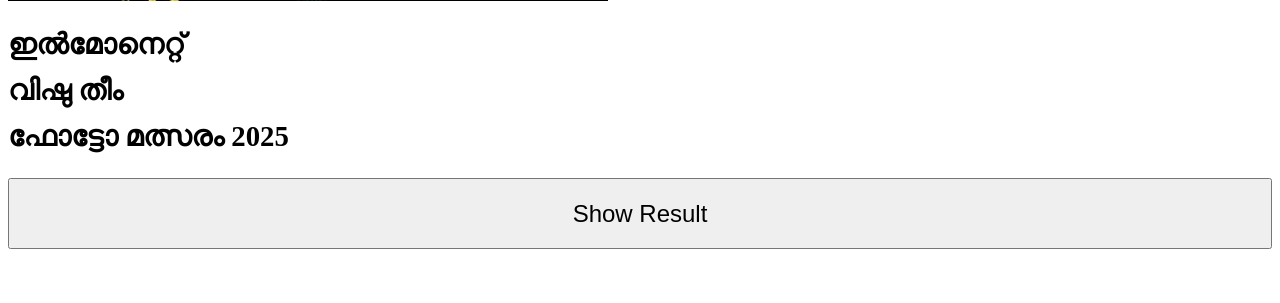
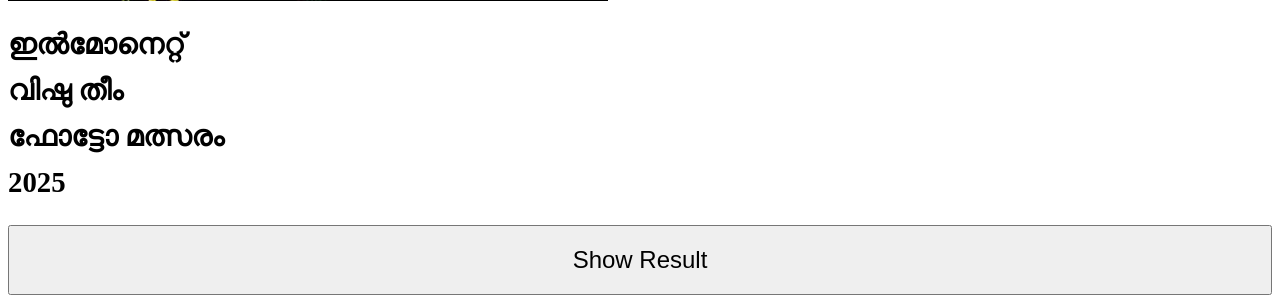
Before and after one commit to illmonet/photo-contest-app, a Flask app: page / in a window 1280 px wide. Shown: the part 1059-1362 px from the top of the page. Before the commit the page ends 1308 px from the top, so only its background shows below. Run offline with Flask 3, Linux system fonts and the light colour scheme.

Commit message:
Update index.html

```diff
--- a/templates/index.html
+++ b/templates/index.html
@@ -1,21 +1,23 @@
 <!DOCTYPE html>
 <html lang="ml">
+
 <head>
   <meta charset="UTF-8">
   <meta name="viewport" content="width=device-width, initial-scale=1.0">
-  <title>ഇൽമോനെറ്റ് വിഷു തീം ഫോട്ടോ മത്സരം 2025</title>
+  <title>ഇൽമോനെറ്റ് <br> വിഷു തീം <br> ഫോട്ടോ മത്സരം <br> 2025</title>
   <link rel="stylesheet" href="{{ url_for('static', filename='style.css') }}">
 </head>
+
 <body class="home">
-  <div class="overlay"></div>
   <img src="{{ url_for('static', filename='poster.jpg') }}" alt="Contest Poster" class="bg-image">
   <h1 class="main-title">
     ഇൽമോനെറ്റ് <br>
     വിഷു തീം <br>
-    ഫോട്ടോ മത്സരം 2025
+    ഫോട്ടോ മത്സരം <br> 2025
   </h1>
   <form method="POST" class="center-form">
     <button type="submit" class="show-button full-width">Show Result</button>
   </form>
 </body>
+
 </html>
```
